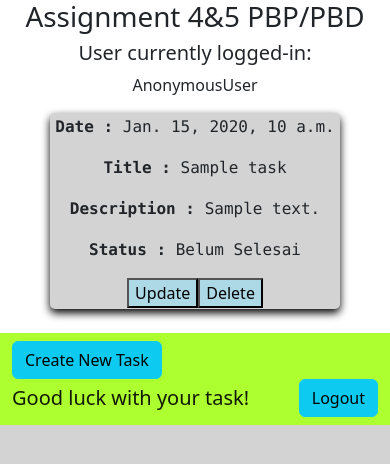
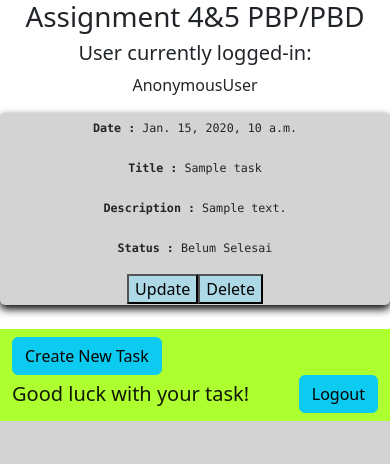
Before and after one commit to andreshapradana/andretugas2pbp, a Django app: template todolist/templates/todolist.html in a window 390 px wide. Shown: the top 464 px of the page. Run offline with Django 4.2, Linux system fonts and the light colour scheme; the template is opened without the code that fills it: most values are stand-ins (such as "Sample title", 1, 10 or a date in 2020).

Commit message:
test responsive

```diff
--- a/todolist/templates/todolist.html
+++ b/todolist/templates/todolist.html
@@ -8,8 +8,9 @@
     border-radius: 5px;
     background-color: lightgrey;
     padding: 1px;
-    margin-left: 50px;
-    margin-right: 50px;
+    margin-left: auto;
+    margin-right: auto;
+    tab-size: auto;
   }
 
   .cards:hover {
@@ -17,9 +18,8 @@
 }
 
   .textwrap{
-    white-space: nowrap;
     font-family: "Monaco";
-    resize: none;
+    font-size:3vw;
   }
 
   .buttoncontainer{
```
